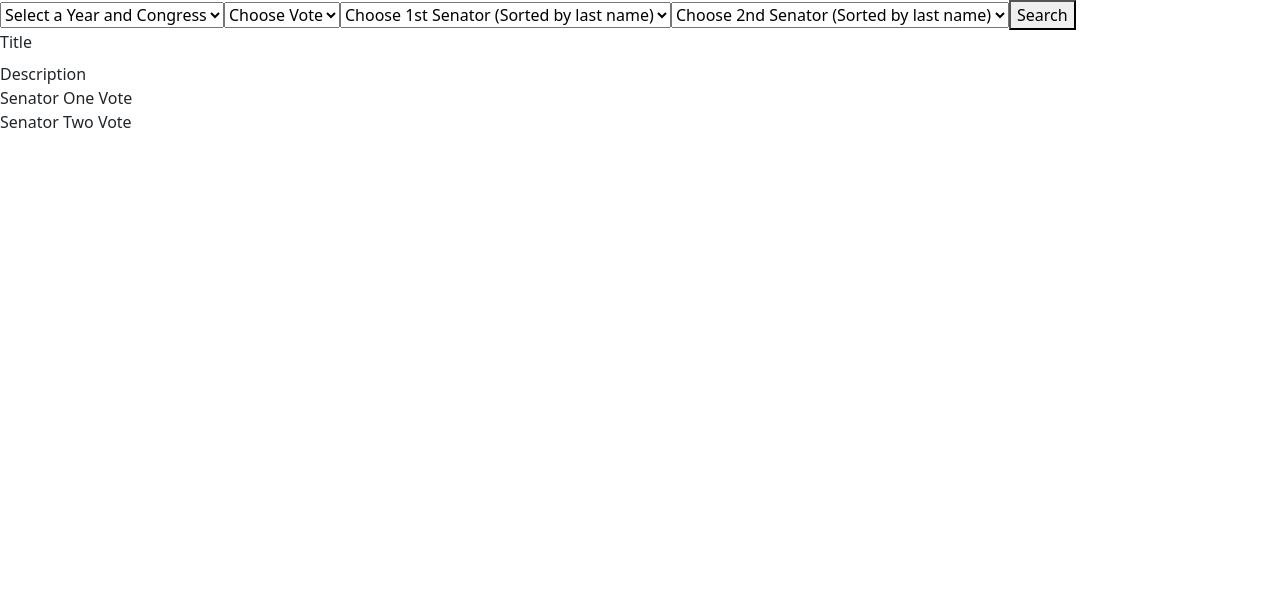
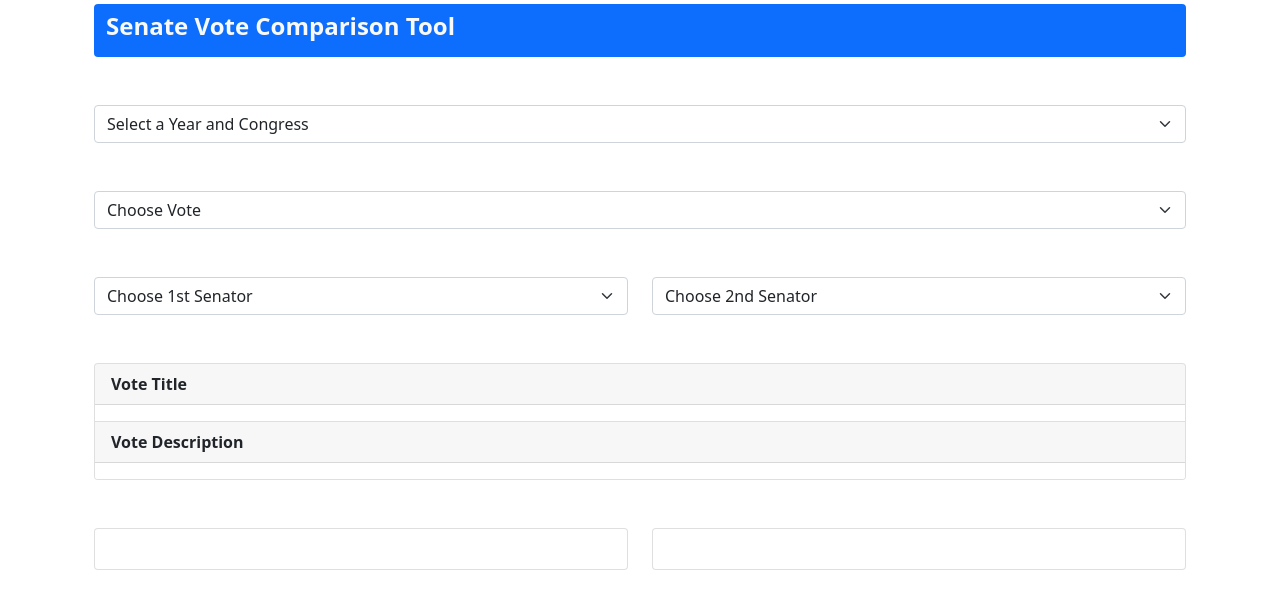
Before and after one commit to krause-matt/senate-vote-comparator-api, a React (Create React App) app: page / in a window 1280 px wide. Shown: the top 606 px of the page. Built offline with nearby package versions, Linux system fonts and the light colour scheme.

Commit message:
Styling page with Bootstrap

```diff
--- a/src/components/App.js
+++ b/src/components/App.js
@@ -1,4 +1,4 @@
-import React, {useState, useEffect, useCallback, useRef, useReducer} from "react"
+import React, {useState, useEffect, useCallback, useRef} from "react"
 import propublica from "../api/propublica"
 import congress_dates from "./CongressDates"
 
@@ -18,13 +18,12 @@ const App = () => {
   const [senatorTwoVote, setSenatorTwoVote] = useState("")
 
   const yearRef = useRef(year)
-  const rollCallRef = useReducer(rollCall)
 
   const congressList = congress_dates.map((item) => {
     const c_identify = item.congress === "101" ? "st" : "th"
     const s_identify = item.session === "1" ? "st" : "nd"
     return (
-      <option data-year={item.year} data-congress={item.congress} data-session={item.session} value={`year: ${item.year}, congress: ${item.congress}, session: ${item.session}`}>{`${item.year} (${item.congress}${c_identify} - ${item.session}${s_identify})`}</option>
+      <option key={item.year} data-year={item.year} data-congress={item.congress} data-session={item.session} value={`year: ${item.year}, congress: ${item.congress}, session: ${item.session}`}>{`${item.year} (${item.congress}${c_identify} - ${item.session}${s_identify})`}</option>
     )
   })
 
@@ -137,7 +136,7 @@ const App = () => {
 
   const buildVotes = voteArray.map((item) => {
     return (
-      <option value={item.toString()}>{item}</option>
+      <option key={item} value={item.toString()}>{item}</option>
     )
   })
 
@@ -158,34 +157,80 @@ const App = () => {
   })
 
   return (
-    <div>
-    <select className="ui search dropdown" onChange={congressState}>
+    <div className="container">
+      <div className="container mt-1">
+        <nav className="navbar bg-primary rounded">
+          <div className="container-fluid">
+            <h4 className="text-light"><strong>Senate Vote Comparison Tool</strong></h4>
+          </div>
+        </nav>
+      </div>
+      <form className="mt-5">
+        <div className="container mb-5">
+          <select className="form-select" onChange={congressState}>
             <option value="">Select a Year and Congress</option>
             {congressList}
           </select>
-    <select id="yearSelect" className="ui search dropdown" onChange={voteNum}>
+        </div>
+        <div className="container mb-5">
+          <select id="yearSelect" className="form-select" onChange={voteNum}>
             <option value="">Choose Vote</option>
             {buildVotes}
           </select>
-    <select id="senatorOneSelect" className="ui search dropdown" onChange={senOne}>
-      <option value="">Choose 1st Senator (Sorted by last name)</option>
+        </div>
+        <div className="container mb-5">
+          <div className="row">
+            <div className="col">
+              <select id="senatorOneSelect" className="form-select" onChange={senOne}>
+                <option value="">Choose 1st Senator</option>
                 {buildSenatorOne}
               </select>
-    <select id="senatorTwoSelect" className="ui search dropdown" onChange={senTwo}>
-      <option value="">Choose 2nd Senator (Sorted by last name)</option>
+            </div>
+            <div className="col">
+              <select id="senatorTwoSelect" className="form-select" onChange={senTwo}>
+                <option value="">Choose 2nd Senator</option>
                 {buildSenatorTwo}
               </select>
-      <button onClick={setSenVotes}>Search</button>
-      <br/>
-      <label>Title</label>
-      <h5>{title}</h5>
-      <label>Description</label>
-      <div>{description}</div>
-      <label>Senator One Vote</label>
-      <div>{senatorOne}{senatorOneVote}</div>
-      <label>Senator Two Vote</label>
-      <div>{senatorTwo}{senatorTwoVote}</div>
             </div>
+          </div>
+        </div>
+        <div className="container">
+          <div className="card">
+            <div className="card-header">
+              <strong>Vote Title</strong>
+            </div>
+            <ul className="list-group list-group-flush">
+              <li className="list-group-item">{title}</li>
+            </ul>
+            <div className="card-header">
+            <strong>Vote Description</strong>
+            </div>
+            <ul className="list-group list-group-flush">
+              <li className="list-group-item">{description}</li>
+            </ul>
+          </div>
+          <div className="row mt-5">
+            <div className="col">
+              <div className="card">
+                <div className="card-body">
+                  <h5 className="card-title">{senatorOne}</h5>
+                  <p className="card-text">{senatorOneVote}</p>
+                </div>
+              </div>
+            </div>
+            <div className="col">
+              <div className="card">
+                <div className="card-body">
+                  <h5 className="card-title">{senatorTwo}</h5>
+                  <p className="card-text">{senatorTwoVote}</p>
+                </div>
+              </div>
+            </div>
+          </div>
+        </div>
+      </form>
+    </div>
+
   )
 }
 
```
Lines whose indentation alone changed are shown as unchanged.
